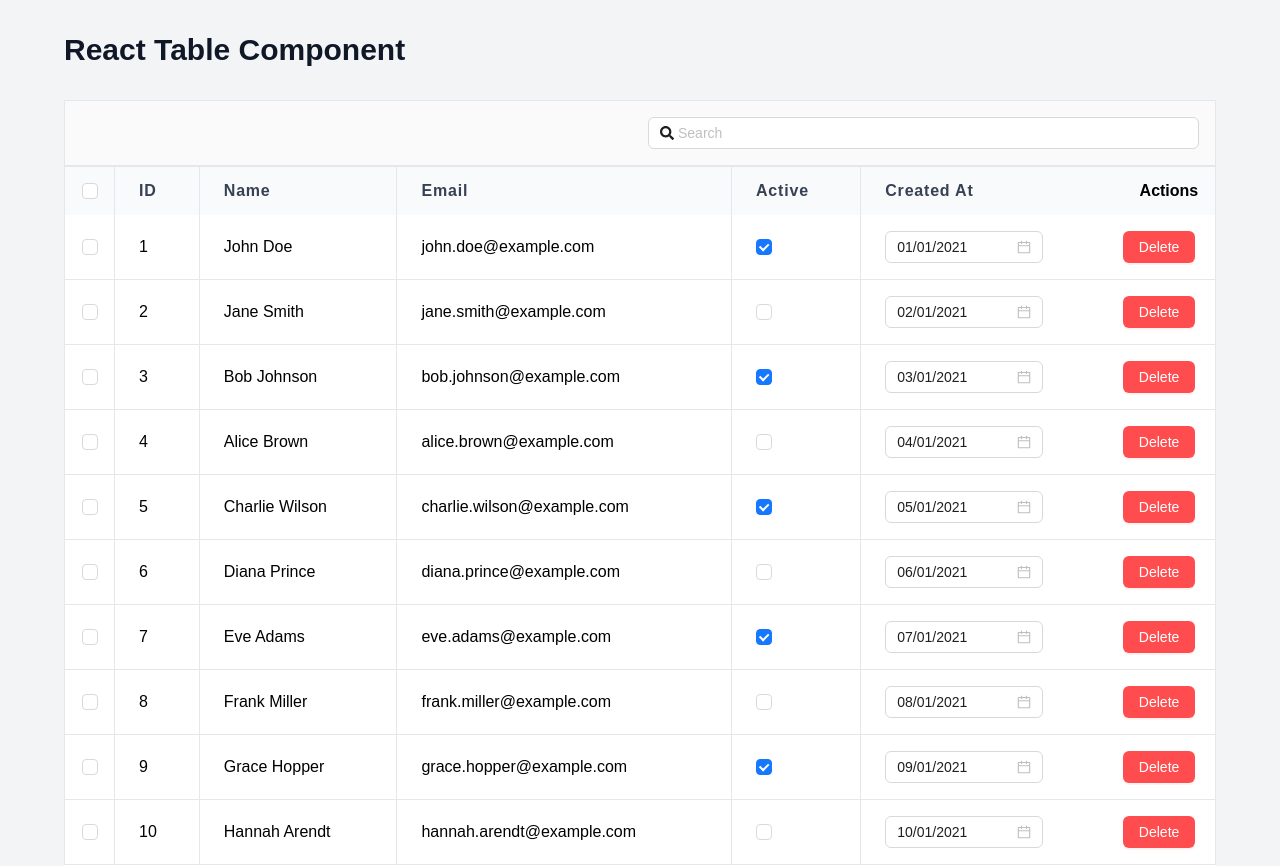
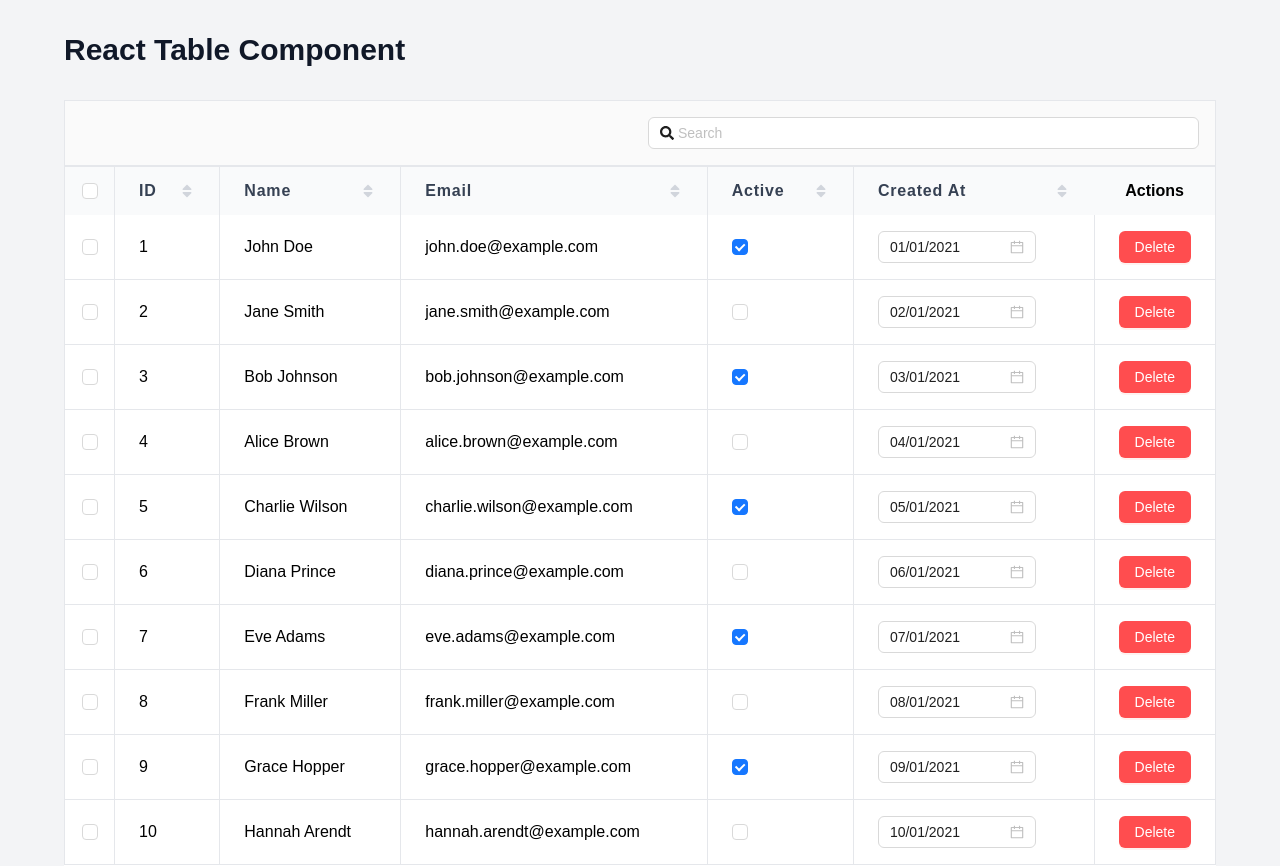
Before and after one commit to daman-kinra/react-table, a React (Vite) app: page / in a window 1280 px wide. Shown: the top 866 px of the page. Built offline with nearby package versions, Linux system fonts and the light colour scheme; a web font is replaced by a local one.

Commit message:
feat: added sorting functionality

```diff
--- a/package.json
+++ b/package.json
@@ -32,6 +32,7 @@
     "@storybook/addon-onboarding": "^9.1.4",
     "@storybook/addon-vitest": "^9.1.4",
     "@storybook/react-vite": "^9.1.4",
+    "@types/lodash": "^4.17.20",
     "@types/react": "^19.1.10",
     "@types/react-dom": "^19.1.7",
     "@vitejs/plugin-react-swc": "^4.0.0",
--- a/src/App.tsx
+++ b/src/App.tsx
@@ -8,11 +8,11 @@ const App = () => {
   const [pageSize, setPageSize] = useState(10);
 
   const columns: TableColumn[] = [
-    { key: "id", title: "ID" },
-    { key: "name", title: "Name" },
-    { key: "email", title: "Email" },
-    { key: "active", title: "Active", type: "boolean" },
-    { key: "createdAt", title: "Created At", type: "date" },
+    { key: "id", title: "ID", sortable: true },
+    { key: "name", title: "Name", sortable: true },
+    { key: "email", title: "Email", sortable: true },
+    { key: "active", title: "Active", type: "boolean", sortable: true },
+    { key: "createdAt", title: "Created At", type: "date", sortable: true },
   ];
 
   const data: TableData[] = [
--- a/src/components/Table/Table.tsx
+++ b/src/components/Table/Table.tsx
@@ -8,12 +8,15 @@ import TableHeader from "./components/TableHeader";
 import type { Dayjs } from "dayjs";
 import { Button, Checkbox, Empty, Spin, type PaginationProps } from "antd";
 import Pagination from "./components/Pagination";
+import { FaSort, FaSortDown, FaSortUp } from "react-icons/fa";
+import orderBy from "lodash/orderBy";
 
 export type TableColumn = {
   key: string;
   title: string;
   width?: number;
   type?: "string" | "number" | "boolean" | "date" | "link";
+  sortable?: boolean;
   link?: string; // Only for link type
   openInNewTab?: boolean; // Only for link type
   showValueAsLinkIcon?: boolean; // Only for link type
@@ -57,6 +60,7 @@ const Table: React.FC<TableProps> = ({
   editable = false,
   selectable = false,
   searchable = false,
+  // eslint-disable-next-line @typescript-eslint/no-unused-vars
   resizable = false,
   pagination,
   scroll,
@@ -65,6 +69,10 @@ const Table: React.FC<TableProps> = ({
   const [filteredTableData, setFilteredTableData] = useState<TableData[]>(data);
   const [search, setSearch] = useState<string>("");
   const [selectedRows, setSelectedRows] = useState<Set<string>>(new Set());
+  const [sortColumn, setSortColumn] = useState<string | null>(null);
+  const [sortDirection, setSortDirection] = useState<"asc" | "desc" | null>(
+    null
+  );
 
   const handleCellUpdate = (
     column: TableColumn,
@@ -133,6 +141,17 @@ const Table: React.FC<TableProps> = ({
     setSelectedRows(newSelectedRows);
   };
 
+  const handleSort = (column: TableColumn) => {
+    setSortColumn(column.key);
+    if (sortDirection === "asc") {
+      setSortDirection("desc");
+    } else if (sortDirection === "desc") {
+      setSortDirection(null);
+    } else {
+      setSortDirection("asc");
+    }
+  };
+
   const isAllSelected = selectedRows.size === tableData.length;
   const isIndeterminate = selectedRows.size > 0 && !isAllSelected;
 
@@ -152,7 +171,7 @@ const Table: React.FC<TableProps> = ({
       case "date":
         return (
           <DateCell
-            value={row[column.key] as any}
+            value={row[column.key] as Dayjs}
             editable={editable}
             onUpdate={(value) => handleCellUpdate(column, row, value as Dayjs)}
           />
@@ -194,6 +213,10 @@ const Table: React.FC<TableProps> = ({
     } else {
       tableDataToRender = filteredTableData;
     }
+    if (sortColumn && sortDirection) {
+      tableDataToRender = orderBy(tableDataToRender, sortColumn, sortDirection);
+    }
+
     return (
       <table
         className={clsx("min-w-full h-fit", {
@@ -223,17 +246,34 @@ const Table: React.FC<TableProps> = ({
               <th
                 key={column.key}
                 className={clsx(
-                  "px-6 py-3 text-left text-base font-semibold text-gray-700 tracking-wider whitespace-nowrap",
+                  "px-6 py-3 text-left text-base font-semibold text-gray-700 tracking-wider whitespace-nowrap cursor-pointer group",
                   {
                     "border-l border-solid border-gray-200": bordered,
                   }
                 )}
+                onClick={() => handleSort(column)}
                 style={{
                   width: column.width ? `${column.width}px` : "unset",
                   maxWidth: column.width ? `${column.width}px` : "unset",
                 }}
               >
-                {column.title}
+                <div className="flex justify-between items-center gap-2">
+                  {column.title}
+                  {column.sortable && (
+                    <>
+                      {(!sortDirection || sortColumn !== column.key) && (
+                        <FaSort className="text-gray-300 group-hover:text-blue-500 transition-all" />
+                      )}
+                      {sortColumn === column.key && sortDirection === "asc" && (
+                        <FaSortUp className="text-blue-500" />
+                      )}
+                      {sortColumn === column.key &&
+                        sortDirection === "desc" && (
+                          <FaSortDown className="text-blue-500" />
+                        )}
+                    </>
+                  )}
+                </div>
               </th>
             ))}
             {deletable && <th>Actions</th>}
@@ -269,7 +309,14 @@ const Table: React.FC<TableProps> = ({
                 </td>
               ))}
               {deletable && (
-                <td>
+                <td
+                  className={clsx("px-6 py-4", {
+                    "border-l border-solid border-gray-200": bordered,
+                  })}
+                  style={{
+                    width: "100px",
+                  }}
+                >
                   <Button
                     type="primary"
                     danger
--- a/src/components/Table/components/cells/DateCell.tsx
+++ b/src/components/Table/components/cells/DateCell.tsx
@@ -3,7 +3,7 @@ import dayjs, { Dayjs } from "dayjs";
 import React from "react";
 
 type Props = {
-  value: Date;
+  value: Dayjs;
   editable: boolean;
   onUpdate: (value: Dayjs) => void;
 };
```
Also changed, not shown: 1 other file (tests, documents, lock files or other folders).
